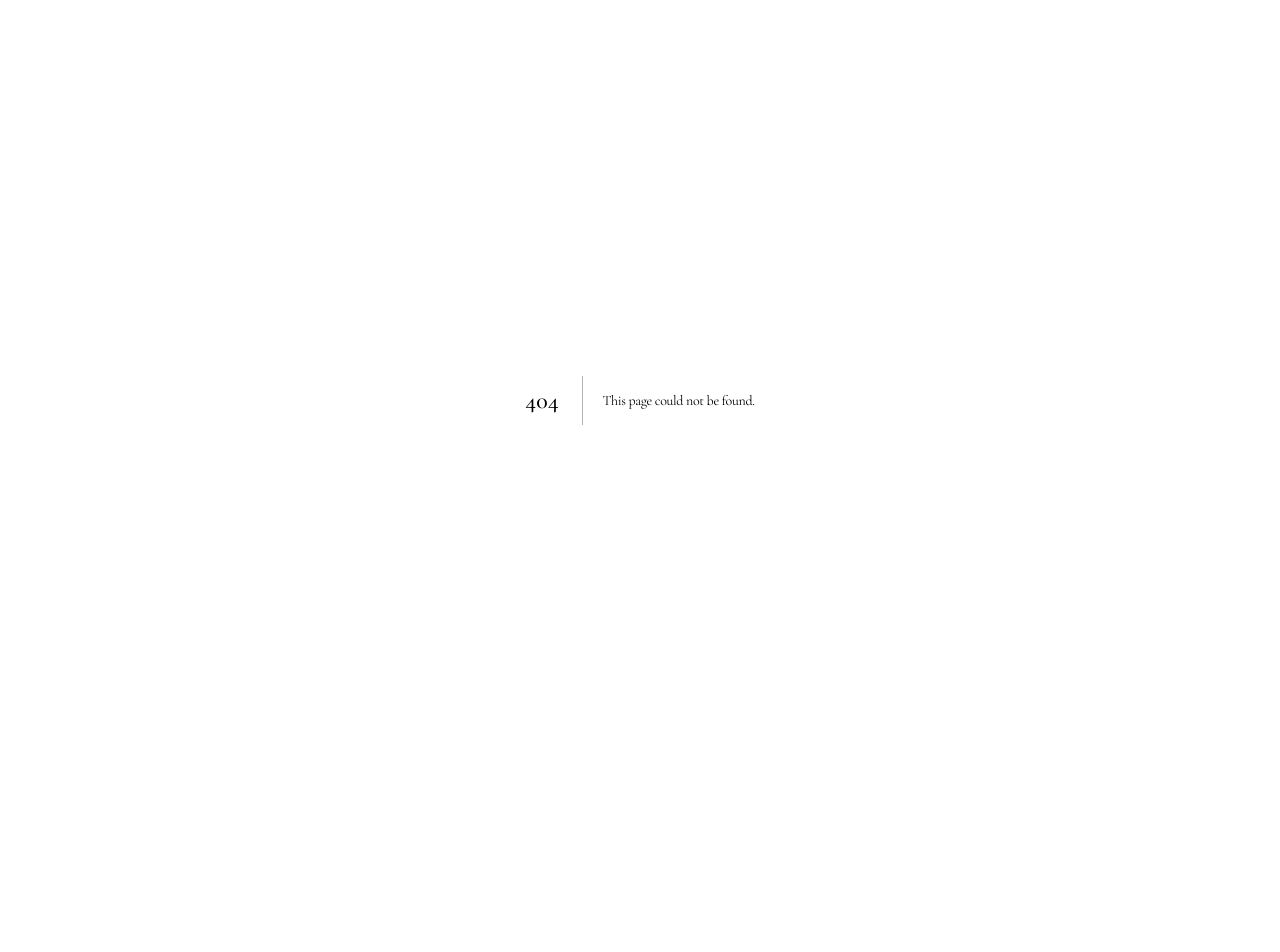
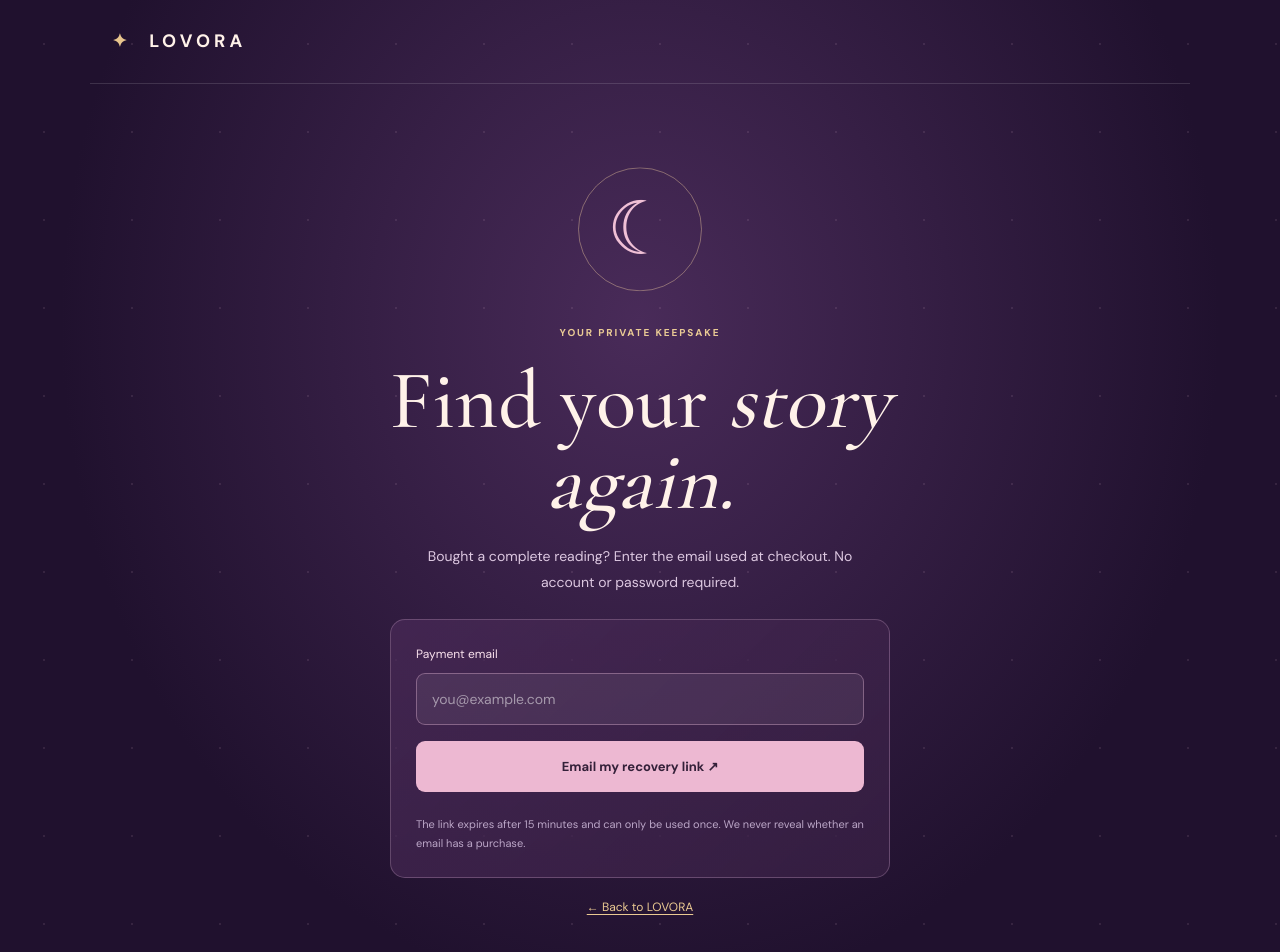
Before and after one commit to helloskyorigin/LOVORA, a Next.js app: page /recover in a window 1280 px wide. Before the commit this address had no page. Shown: the top 952 px of the page. Before the commit the page ends 800 px from the top, so only its background shows below. Built offline with nearby package versions, Linux system fonts and the light colour scheme.

Commit message:
feat(recovery): premium email request and confirmation screens with privacy-safe links

```diff
--- /dev/null
+++ b/app/recover/page.tsx
@@ -0,0 +1,36 @@
+"use client";
+import {FormEvent,useState} from "react";
+import Link from "next/link";
+import "./recover.css";
+
+export default function RecoverPage(){
+ const [email,setEmail]=useState("");
+ const [status,setStatus]=useState<"idle"|"sending"|"sent">("idle");
+ const [msg,setMsg]=useState("");
+ async function submit(event:FormEvent){
+  event.preventDefault();if(status==="sending")return;
+  setStatus("sending");setMsg("");
+  try{
+   const res=await fetch("/api/recovery/request",{method:"POST",headers:{"Content-Type":"application/json"},body:JSON.stringify({email})});
+   if(!res.ok)throw new Error("Recovery is temporarily unavailable. Please try again later.");
+   setStatus("sent");setMsg("If a paid report is eligible for recovery, a private 15-minute link will arrive at that email.");
+  }catch(err){setStatus("idle");setMsg(err instanceof Error?err.message:"Please try again.");}
+ }
+ return <main className="recovery">
+  <header className="recovery-header"><Link href="/" className="recovery-logo"><span>✦</span> LOVORA</Link></header>
+  <section className="recovery-center">
+   <div className="recovery-ornament" aria-hidden="true">☾</div>
+   <p className="recovery-eyebrow">YOUR PRIVATE KEEPSAKE</p>
+   <h1>Find your <em>story again.</em></h1>
+   <p className="recovery-description">Bought a complete reading? Enter the email used at checkout. No account or password required.</p>
+   <form className="recovery-panel" onSubmit={submit}>
+    <label className="recovery-label" htmlFor="recovery-email">Payment email</label>
+    <input className="recovery-input" type="email" id="recovery-email" autoComplete="email" required maxLength={254} placeholder="you@example.com" value={email} onChange={e=>setEmail(e.target.value)}/>
+    <button className="recovery-button" type="submit" disabled={status==="sending"}>{status==="sending"?"Sending secure link…":"Email my recovery link ↗"}</button>
+    <p className="recovery-foot">The link expires after 15 minutes and can only be used once. We never reveal whether an email has a purchase.</p>
+   </form>
+   {msg&&<p role="status" className={"recovery-message"+(status==="idle"?" recovery-error":"")}>{msg}</p>}
+   <Link href="/" className="recovery-link">← Back to LOVORA</Link>
+  </section>
+ </main>;
+}
--- /dev/null
+++ b/app/recover/recover.css
@@ -0,0 +1,23 @@
+.recovery{min-height:100svh;background:radial-gradient(ellipse at 50% 30%,#492b59,#20112e 64%);color:#fff2e9;font-family:'DM Sans',Arial,sans-serif;position:relative;overflow:hidden}
+.recovery:before{content:"";position:absolute;inset:0;background-image:radial-gradient(#e8bfd5 .6px,transparent 1px);background-size:88px 88px;opacity:.15;pointer-events:none}
+.recovery-header{max-width:1100px;margin:auto;padding:28px 22px;border-bottom:1px solid #fff2;position:relative}
+.recovery-logo{letter-spacing:.22em;font-weight:700;font-size:18px}.recovery-logo span{color:#e8c58d;margin-right:10px}
+.recovery-center{position:relative;width:min(500px,calc(100% - 36px));margin:55px auto 100px;padding:35px 0 55px;text-align:center}
+.recovery-ornament{width:124px;height:124px;border:1px solid #eac89d6e;border-radius:50%;margin:0 auto 27px;display:grid;place-items:center;font-size:74px;color:#f0c0d6;animation:recovery-float 8s ease-in-out infinite}
+.recovery-eyebrow{color:#eacb95;letter-spacing:.19em;font-size:10px;font-weight:700}
+.recovery h1{font-family:'Cormorant Garamond',Georgia,serif;font-size:clamp(53px,10vw,83px);font-weight:500;line-height:.98;margin:20px 0}
+.recovery-description{color:#ddc8e1;font-size:14px;line-height:1.9;max-width:425px;margin:0 auto 23px}
+.recovery-panel{padding:25px;border:1px solid #dfb7d844;background:linear-gradient(135deg,#4b2b59ad,#382044c9);border-radius:15px;text-align:left}
+.recovery-label{display:block;font-size:12px;margin-bottom:10px;color:#f9e1ed}
+.recovery-input{height:52px;border:1px solid #e2b5d464;border-radius:9px;background:#fff1;color:#fff;width:100%;padding:13px 15px;font-size:14px;outline:none}
+.recovery-input:focus{border-color:#f9cbe1;box-shadow:0 0 0 3px #ebbbd420}
+.recovery-button{background:#edb8d2;color:#342039;display:flex;align-items:center;justify-content:center;width:100%;min-height:51px;border:0;border-radius:9px;font-weight:700;cursor:pointer;font-size:13px;margin-top:16px;padding:12px}
+.recovery-button:hover:not(:disabled){background:#ffd7e4}
+.recovery-button:disabled{opacity:.7;cursor:wait}
+.recovery-message{color:#e8d5de;background:#5a3b60;border:1px solid #d4aec358;padding:14px;border-radius:10px;font-size:12px;line-height:1.8;margin-top:18px}
+.recovery-error{border-color:#ef9aa1;background:#743a53;color:#ffe3e5}
+.recovery-foot{font-size:11px;color:#bba6c7;margin-top:23px;line-height:1.7}
+.recovery-link{font-size:12px;color:#ebca92;display:inline-block;margin-top:20px;text-decoration:underline;text-underline-offset:3px}
+@keyframes recovery-float{50%{transform:translateY(-10px)}}
+@media(prefers-reduced-motion:reduce){.recovery-ornament{animation:none}}
+@media print{.recovery{display:none}}
--- /dev/null
+++ b/app/recover/verify/page.tsx
@@ -0,0 +1,13 @@
+import {Suspense} from "react";
+import type {Metadata} from "next";
+import {VerifyLink} from "./verify-link";
+import "../recover.css";
+
+export const metadata:Metadata={
+ title:"LOVORA — Confirm private report recovery",
+ robots:{index:false,follow:false,noarchive:true},
+ referrer:"no-referrer",
+};
+export default function VerifyRecoveryPage(){
+ return <Suspense fallback={<main className="recovery"/>}><VerifyLink/></Suspense>;
+}
--- /dev/null
+++ b/app/recover/verify/verify-link.tsx
@@ -0,0 +1,37 @@
+"use client";
+import {useEffect,useState} from "react";
+import {useRouter,useSearchParams} from "next/navigation";
+import Link from "next/link";
+export function VerifyLink(){
+ const params=useSearchParams(),router=useRouter();
+ const [token]=useState(()=>params.get("token")||"");
+ const [busy,setBusy]=useState(false);
+ const [error,setError]=useState("");
+ useEffect(()=>{
+  // Avoid retaining the secret in the visible URL or future navigation referrers.
+  window.history.replaceState(window.history.state,"","/recover/verify");
+ },[]);
+ async function claim(){
+  if(busy)return;
+  setBusy(true);setError("");
+  try{
+   const res=await fetch("/api/recovery/consume",{method:"POST",headers:{"Content-Type":"application/json"},body:JSON.stringify({token})});
+   const json=await res.json() as {ok?:boolean;error?:string;next?:string};
+   if(!res.ok||!json.ok)throw new Error(json.error||"Unable to open your report.");
+   router.replace(json.next||"/report");
+  }catch(err){setError(err instanceof Error?err.message:"This link cannot be used.");setBusy(false);}
+ }
+ return <main className="recovery">
+  <header className="recovery-header"><Link href="/" className="recovery-logo"><span>✦</span> LOVORA</Link></header>
+  <section className="recovery-center">
+   <div className="recovery-ornament" aria-hidden="true">✧</div>
+   <p className="recovery-eyebrow">ONE LAST PRIVATE STEP</p>
+   <h1>Welcome <em>back.</em></h1>
+   <p className="recovery-description">Confirm below to open your purchased marriage story on this device.</p>
+   {token.length===43?<button className="recovery-button" disabled={busy} onClick={()=>void claim()}>{busy?"Verifying…":"Open my private story ↗"}</button>:<p className="recovery-message recovery-error">This recovery link is incomplete or invalid.</p>}
+   {error&&<p role="alert" className="recovery-message recovery-error">{error}</p>}
+   <p className="recovery-foot">This action uses your recovery link exactly once. Expired links can be requested again.</p>
+   <Link href="/recover" className="recovery-link">Request another secure link</Link>
+  </section>
+ </main>;
+}
--- /dev/null
+++ b/next.config.mjs
@@ -0,0 +1,11 @@
+/** @type {import('next').NextConfig} */
+const nextConfig={
+ async headers(){
+  return [{source:"/recover/verify",headers:[
+   {key:"Referrer-Policy",value:"no-referrer"},
+   {key:"Cache-Control",value:"private, no-store"},
+   {key:"X-Robots-Tag",value:"noindex, nofollow"},
+  ]}];
+ }
+};
+export default nextConfig;
```
